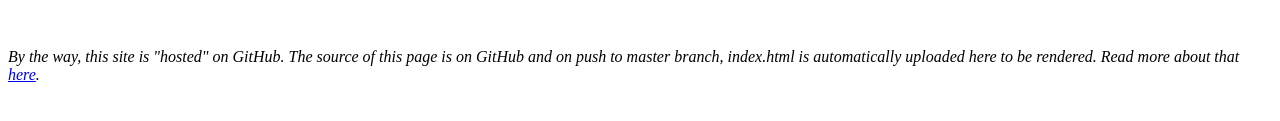
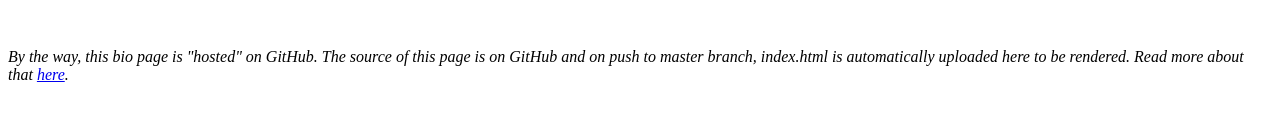
Before and after one commit to komppa/oh9kr_qrz_bio, a plain HTML site: page index.html in a window 1280 px wide. Shown: the part 229-350 px from the top of the page. Drawn offline with Linux system fonts and the light colour scheme.

Commit message:
html: term site to bio page

```diff
--- a/index.html
+++ b/index.html
@@ -7,7 +7,7 @@
 <a target="_blank" href="https://www.github.com/komppa">My GitHub profile</a></p>
 <p>&nbsp;</p>
 
-<p><i>By the way, this site is "hosted" on GitHub. The source of this page is on GitHub and on push to master branch, index.html is automatically uploaded here to be rendered. Read more about that <a target="_blank" href="https://github.com/komppa/QRZ_bio_uploader">here</a>.
+<p><i>By the way, this bio page is "hosted" on GitHub. The source of this page is on GitHub and on push to master branch, index.html is automatically uploaded here to be rendered. Read more about that <a target="_blank" href="https://github.com/komppa/QRZ_bio_uploader">here</a>.
 </i></p>
 
 <style>
```
